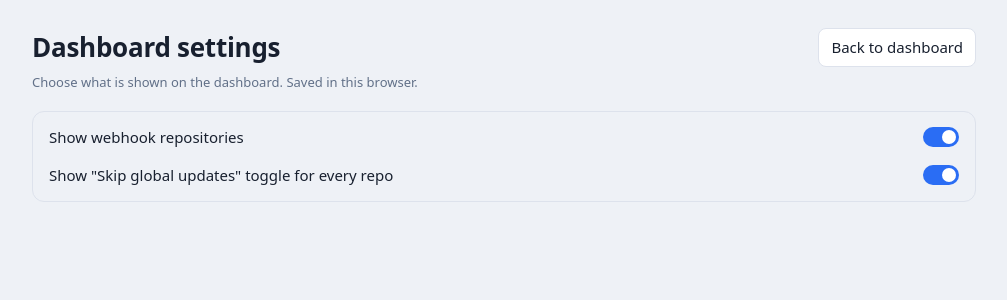
After one commit to erikpersson0884/woods-keeper, a Flask app: page /settings in a window 1280 px wide. The commit adds this page. Shown: the top 300 px of the page, without its empty margins (136-1143 px from the left). Run offline with Flask 3, Linux system fonts and the light colour scheme; the visitor is signed in with stand-in values (Sample User, id 1); parts of the project's set-up code (start-up, migrations or seed data) failed here and were passed over.

Commit message:
feat: added settings page

```diff
--- a/app.py
+++ b/app.py
@@ -407,6 +407,13 @@ def index():
     return render_template("dashboard.html", csrf_token=get_csrf_token())
 
 
+@app.route("/settings")
+def settings():
+    if not is_authenticated():
+        return redirect(url_for("index"))
+    return render_template("settings.html", csrf_token=get_csrf_token())
+
+
 @app.route("/favicon.ico")
 def favicon():
     favicon_path = os.path.join(os.path.dirname(os.path.abspath(__file__)), "favicon.png")
--- a/static/styles.css
+++ b/static/styles.css
@@ -15,6 +15,10 @@ button:disabled { opacity:.6; cursor:progress; }
 .theme-toggle:hover { border-color:var(--accent); color:var(--accent); }
 .style-toggle { border:1px solid var(--line); background:var(--panel); color:var(--ink); border-radius:8px; padding:7px 12px; font-weight:500; }
 .style-toggle:hover { border-color:var(--accent); color:var(--accent); }
+.theme-toggle { box-sizing:border-box; display:inline-flex; align-items:center; text-decoration:none; font:inherit; font-weight:500; }
+.hud-control { box-sizing:border-box; display:inline-flex; align-items:center; text-decoration:none; }
+.stack-card.settings-list { display:flex; flex-direction:column; gap:16px; }
+.settings-list .switch { justify-content:space-between; width:100%; }
 .header-actions { display:flex; gap:8px; align-items:center; }
 .logout { border:1px solid var(--line); background:var(--panel); color:var(--muted); border-radius:8px; padding:7px 12px; font:inherit; cursor:pointer; }
 .logout:hover { border-color:var(--accent); color:var(--accent); }
--- a/templates/dashboard.html
+++ b/templates/dashboard.html
@@ -21,6 +21,7 @@
         <div class="header-actions">
             <button class="theme-toggle" id="theme-toggle" type="button" onclick="toggleTheme()">Dark mode</button>
             <button class="style-toggle" id="style-toggle" type="button" onclick="toggleStyle()">HUD style</button>
+            <a class="theme-toggle" href="/settings">Settings</a>
             <form method="post" action="/logout">
                 <input type="hidden" name="csrf_token" value="{{ csrf_token }}">
                 <button class="logout" type="submit">Sign out</button>
@@ -75,6 +76,7 @@
             <div id="clock">--:--:--</div>
             <button class="hud-control" type="button" onclick="toggleTheme()">THEME</button>
             <button class="hud-control" type="button" onclick="toggleStyle()">DEFAULT</button>
+            <a class="hud-control" href="/settings">SETTINGS</a>
             <form method="post" action="/logout">
                 <input type="hidden" name="csrf_token" value="{{ csrf_token }}">
                 <button class="hud-control" type="submit">LOGOUT</button>
@@ -137,6 +139,6 @@
     <script>
         const csrfToken = {{ csrf_token|tojson }};
     </script>
-    <script src="{{ url_for('static', filename='dashboard.js', v='20261031-4') }}"></script>
+    <script src="{{ url_for('static', filename='dashboard.js', v='20261109-1') }}"></script>
 </body>
 </html>
--- /dev/null
+++ b/templates/settings.html
@@ -0,0 +1,46 @@
+<!DOCTYPE html>
+<html lang="en">
+<head>
+    <meta charset="UTF-8">
+    <meta name="viewport" content="width=device-width, initial-scale=1, viewport-fit=cover">
+    <title>Dashboard settings - Stack Manager</title>
+    <link rel="icon" href="/favicon.ico" type="image/png">
+    <link rel="stylesheet" href="{{ url_for('static', filename='styles.css') }}">
+</head>
+<body>
+<main class="default-dashboard">
+    <header class="top">
+        <div>
+            <h1>Dashboard settings</h1>
+            <div class="conn">Choose what is shown on the dashboard. Saved in this browser.</div>
+        </div>
+        <div class="header-actions">
+            <a class="theme-toggle" href="/">Back to dashboard</a>
+        </div>
+    </header>
+    <section class="stack-card settings-list">
+        <label class="switch">Show webhook repositories
+            <input type="checkbox" id="pref-webhooks" data-pref="showWebhooks" checked><i></i>
+        </label>
+        <label class="switch">Show "Skip global updates" toggle for every repo
+            <input type="checkbox" id="pref-skip" data-pref="showSkip" checked><i></i>
+        </label>
+    </section>
+</main>
+<script>
+    (function () {
+        const KEY = 'dashboardPrefs';
+        document.documentElement.dataset.theme = localStorage.getItem('woods-keeper-theme') || 'light';
+        let prefs = {};
+        try { prefs = JSON.parse(localStorage.getItem(KEY) || '{}'); } catch (error) { prefs = {}; }
+        document.querySelectorAll('[data-pref]').forEach(input => {
+            input.checked = prefs[input.dataset.pref] !== false;
+            input.addEventListener('change', () => {
+                prefs[input.dataset.pref] = input.checked;
+                localStorage.setItem(KEY, JSON.stringify(prefs));
+            });
+        });
+    })();
+</script>
+</body>
+</html>
```
Also changed, not shown: static/dashboard.js (+14 -5 lines).
